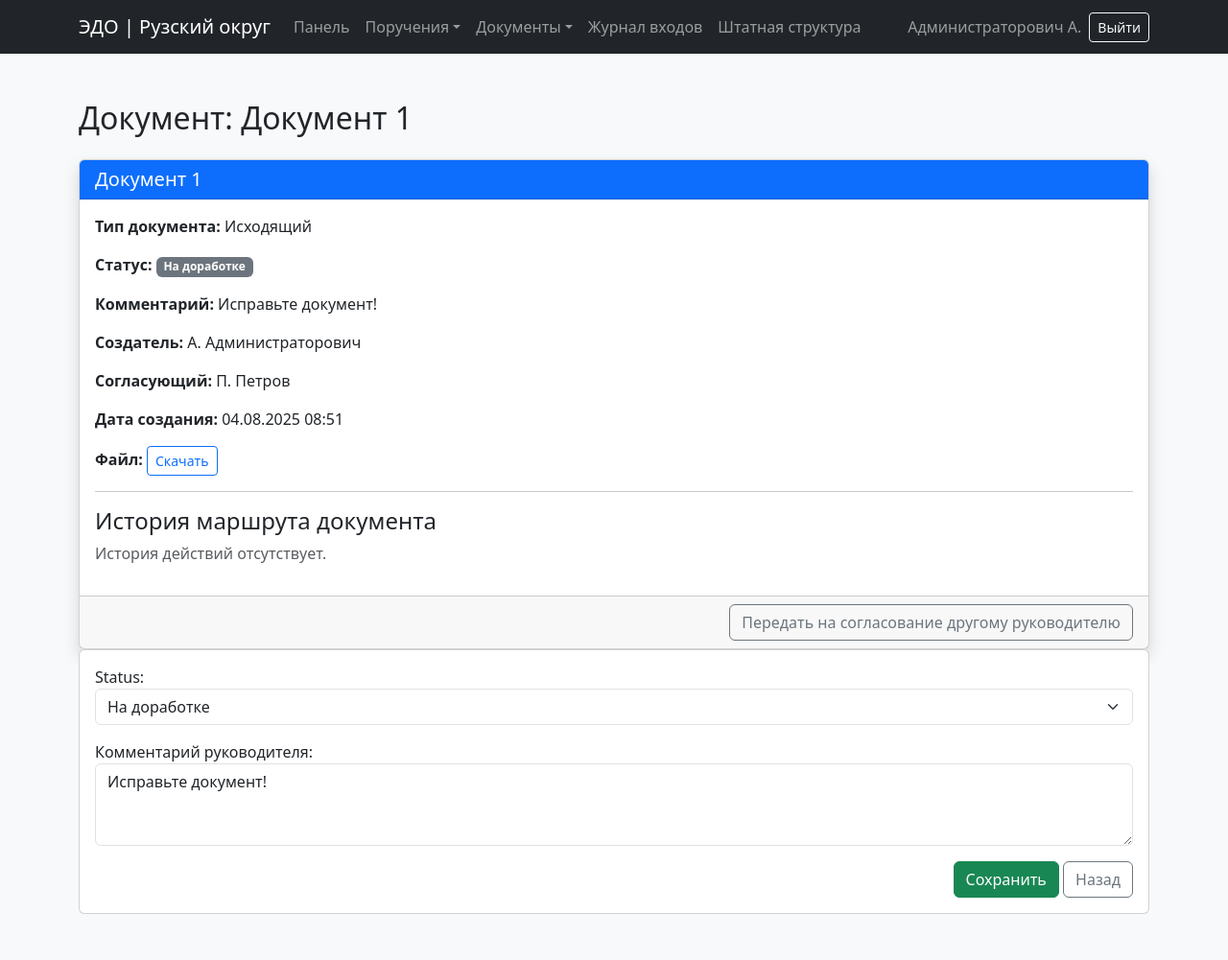
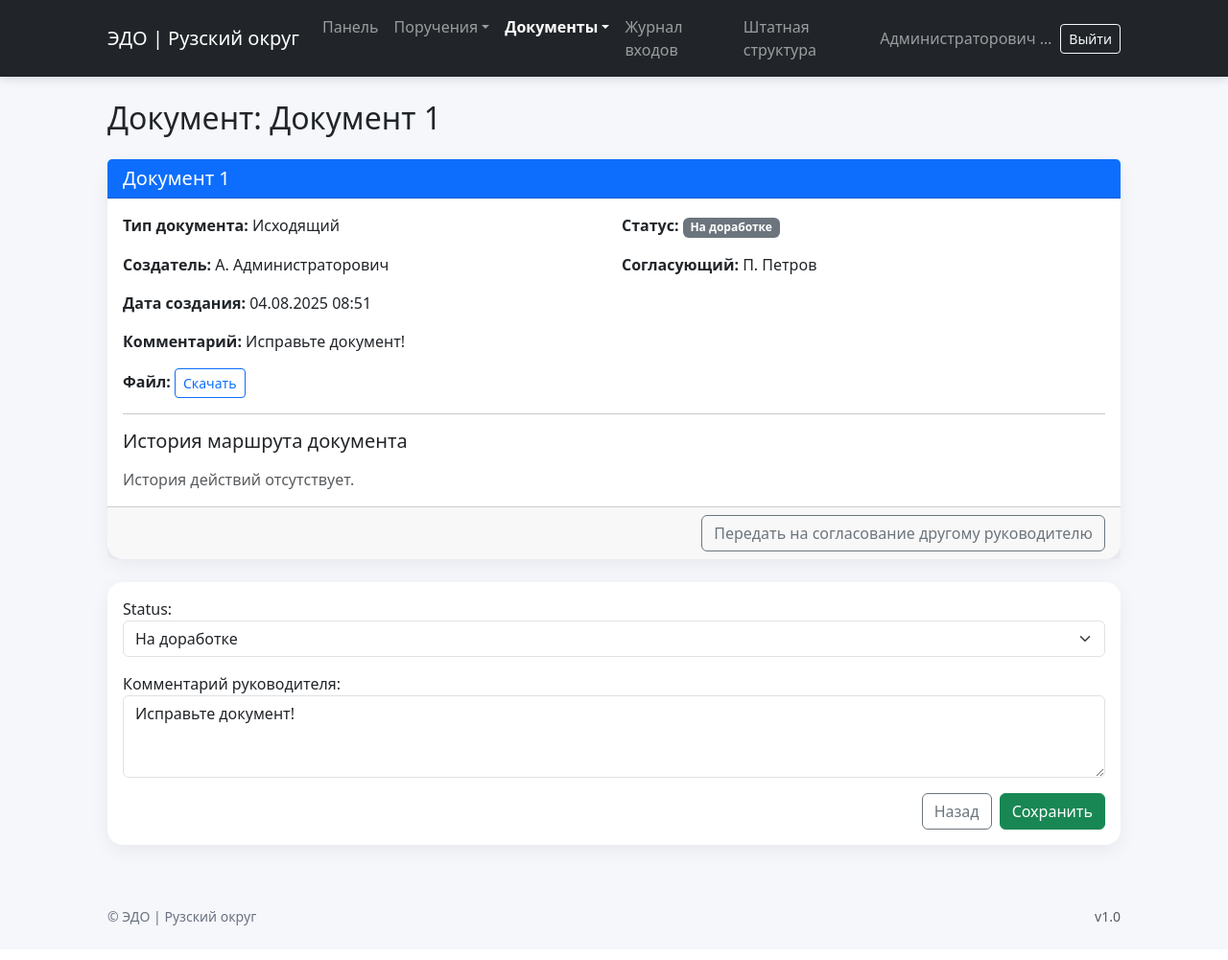
Before and after one commit to TohaDoku/edms_project, a Django app: page /review/1/ in a window 1280 px wide. Shown: the whole page at 96% size. After the commit the page ends 965 px from the top, so only its background shows below. Run offline with Django 5.2, Linux system fonts and the light colour scheme; a user stored in the database is signed in; data comes from the database, SQL or seed files in the repository; both versions use the stored data as it was after the commit; some libraries are stand-ins or nearby versions.

Commit message:
Внёс корректировки

```diff
--- a/edms_project/templates/base.html
+++ b/edms_project/templates/base.html
@@ -1,14 +1,49 @@
+{% load static %}
 <!DOCTYPE html>
 <html lang="ru">
 <head>
   <meta charset="UTF-8">
-    <title>ЭДО | Рузский округ</title>
+  <meta name="viewport" content="width=device-width, initial-scale=1" />
+  <title>{% block title %}ЭДО | Рузский округ{% endblock %}</title>
+
+  <!-- Bootstrap CSS -->
   <link href="https://cdn.jsdelivr.net/npm/bootstrap@5.3.3/dist/css/bootstrap.min.css" rel="stylesheet">
+
+  <!-- Иконка (опционально) -->
+  <link rel="icon" href="{% static 'favicon.ico' %}" />
+
+  <!-- Кастомные стили -->
+  <style>
+    :root {
+      --edo-primary:#0d6efd;
+      --edo-dark:#111827;
+      --edo-muted:#6b7280;
+      --edo-card-radius: 1rem;
+    }
+    body { background: #f5f7fb; }
+    .navbar { box-shadow: 0 2px 10px rgba(17,24,39,0.15); }
+    .navbar .nav-link.active,
+    .navbar .dropdown-item.active { font-weight: 600; }
+    .container-narrow { max-width: 1080px; }
+    .card { border: 0; border-radius: var(--edo-card-radius); box-shadow: 0 6px 20px rgba(17,24,39,0.06); }
+    .card-header { border-top-left-radius: var(--edo-card-radius); border-top-right-radius: var(--edo-card-radius); }
+    .table thead th { white-space: nowrap; }
+    .table-hover tbody tr:hover { background: rgba(13,110,253,0.04); }
+    .btn-icon { display: inline-flex; align-items: center; gap:.4rem; }
+    .badge-soft { background: rgba(13,110,253,.1); color:#0d6efd; }
+    .content-wrap { padding: 24px 0 40px; }
+    footer.footer { color: var(--edo-muted); }
+    @media (max-width: 575.98px) {
+      .navbar-brand { font-size: .95rem; }
+    }
+  </style>
+
+  {% block extra_css %}{% endblock %}
 </head>
-<body class="bg-light">
+<body>
 
 <nav class="navbar navbar-expand-lg navbar-dark bg-dark">
-  <div class="container">
+  <div class="container container-narrow">
     <a class="navbar-brand" href="{% url 'dashboard' %}">ЭДО | Рузский округ</a>
     <button class="navbar-toggler" type="button" data-bs-toggle="collapse" data-bs-target="#mainNavbar" aria-controls="mainNavbar" aria-expanded="false" aria-label="Переключить навигацию">
       <span class="navbar-toggler-icon"></span>
@@ -18,19 +53,11 @@
       <ul class="navbar-nav me-auto mb-2 mb-lg-0">
         {% if user.is_authenticated %}
           <li class="nav-item">
-          <a class="nav-link" href="{% url 'dashboard' %}">Панель</a>
+            <a class="nav-link {% if request.resolver_match.url_name == 'dashboard' %}active{% endif %}" href="{% url 'dashboard' %}">Панель</a>
           </li>
-        <!--<li class="nav-item dropdown">
-          <a class="nav-link dropdown-toggle" href="#" role="button" data-bs-toggle="dropdown">Документы</a>
-          <ul class="dropdown-menu">
-            <li><a class="dropdown-item" href="{% url 'incoming_add' %}">Добавить входящий</a></li>
-            <li><a class="dropdown-item" href="{% url 'create_outgoing' %}">Создать исходящий</a></li>
-            <li><a class="dropdown-item" href="{% url 'route_list' %}">Маршруты</a></li>
-            <li><a class="dropdown-item" href="{% url 'document_archive' %}">Архив</a></li>
-          </ul>
-        </li>-->
+
           <li class="nav-item dropdown">
-          <a class="nav-link dropdown-toggle" href="#" role="button" data-bs-toggle="dropdown">Поручения</a>
+            <a class="nav-link dropdown-toggle {% if request.resolver_match.url_name in 'task_list create_task edit_task' %}active{% endif %}" href="#" role="button" data-bs-toggle="dropdown">Поручения</a>
             <ul class="dropdown-menu">
               {% if not request.user.groups.all.0.name == 'Сотрудник' %}
               <li><a class="dropdown-item" href="{% url 'create_task' %}">Создать поручение</a></li>
@@ -38,8 +65,9 @@
               <li><a class="dropdown-item" href="{% url 'task_list' %}">Активные поручения</a></li>
             </ul>
           </li>
+
           <li class="nav-item dropdown">
-          <a class="nav-link dropdown-toggle" href="#" role="button" data-bs-toggle="dropdown">Документы</a>
+            <a class="nav-link dropdown-toggle {% if request.resolver_match.url_name in 'create_document documents_for_review documents_for_update archive document_detail review_document' %}active{% endif %}" href="#" role="button" data-bs-toggle="dropdown">Документы</a>
             <ul class="dropdown-menu">
               <li><a class="dropdown-item" href="{% url 'create_document' %}">Добавить документ</a></li>
               {% if request.user.groups.all.0.name == 'Сотрудник' %}
@@ -50,33 +78,61 @@
               <li><a class="dropdown-item" href="{% url 'archive' %}">Архив документов</a></li>
             </ul>
           </li>
+
           <li class="nav-item">
-          <a class="nav-link" href="{% url 'login_journal' %}">Журнал входов</a>
+            <a class="nav-link {% if request.resolver_match.url_name == 'login_journal' %}active{% endif %}" href="{% url 'login_journal' %}">Журнал входов</a>
           </li>
+
           <li class="nav-item">
-          <a class="nav-link" href="{% url 'staff_structure_view' %}">Штатная структура</a>
+            <a class="nav-link {% if request.resolver_match.url_name in 'staff_structure_view staff_structure' %}active{% endif %}" href="{% url 'staff_structure_view' %}">Штатная структура</a>
           </li>
+        {% endif %}
       </ul>
 
-
-        <span class="navbar-text me-2">
-
+      {% if user.is_authenticated %}
+        <div class="d-flex align-items-center gap-2">
+          <span class="navbar-text text-truncate" style="max-width: 180px;">
             {{ request.user.last_name }} {{ request.user.first_name }}
           </span>
           <form action="{% url 'logout' %}" method="post" class="d-inline">
             {% csrf_token %}
             <button class="btn btn-outline-light btn-sm">Выйти</button>
           </form>
+        </div>
       {% endif %}
     </div>
   </div>
 </nav>
 
-{% block content %}
-{% endblock %}
+<main class="content-wrap">
+  <div class="container container-narrow">
+
+    <!-- Флеш‑сообщения -->
+    {% if messages %}
+      <div class="mb-3">
+        {% for message in messages %}
+          <div class="alert alert-{{ message.tags|default:'info' }} alert-dismissible fade show" role="alert">
+            {{ message }}
+            <button type="button" class="btn-close" data-bs-dismiss="alert" aria-label="Закрыть"></button>
+          </div>
+        {% endfor %}
+      </div>
+    {% endif %}
+
+    {% block content %}{% endblock %}
+  </div>
+</main>
+
+<footer class="footer py-4">
+  <div class="container container-narrow d-flex justify-content-between small">
+    <span>© {{ now|date:"Y" }} ЭДО | Рузский округ</span>
+    <span class="text-muted">v1.0</span>
+  </div>
+</footer>
 
 <!-- Bootstrap JS -->
 <script src="https://cdn.jsdelivr.net/npm/bootstrap@5.3.3/dist/js/bootstrap.bundle.min.js"></script>
 
+{% block extra_js %}{% endblock %}
 </body>
 </html>
--- a/edms_project/templates/users/review_form.html
+++ b/edms_project/templates/users/review_form.html
@@ -1,47 +1,44 @@
 {% extends 'base.html' %}
+{% block title %}Согласование документа — ЭДО{% endblock %}
 {% block content %}
-<div class="container py-5">
 <h2 class="mb-4">Документ: {{ document.title }}</h2>
-  <div class="card shadow">
-    <div class="card-header bg-primary text-white">
-      <h5 class="mb-0">{{ document.title }}</h5>
+
+<div class="card mb-4">
+  <div class="card-header bg-primary text-white"><h5 class="mb-0">{{ document.title }}</h5></div>
+  <div class="card-body">
+    <div class="row g-3">
+      <div class="col-md-6"><strong>Тип документа:</strong> {{ document.type_choices|default:"—" }}</div>
+      <div class="col-md-6"><strong>Статус:</strong> <span class="badge bg-secondary">{{ document.get_status_display }}</span></div>
+      <div class="col-md-6"><strong>Создатель:</strong> {{ document.creator.get_full_name|default:document.creator.username }}</div>
+      <div class="col-md-6"><strong>Согласующий:</strong> {{ document.executor.get_full_name|default:document.executor.username }}</div>
+      <div class="col-md-6"><strong>Дата создания:</strong> {{ document.created_at|date:"d.m.Y H:i" }}</div>
+      <div class="col-md-12"><strong>Комментарий:</strong> {{ document.reviewer_comment|default:"—" }}</div>
+      {% if document.file %}
+      <div class="col-md-12">
+        <strong>Файл:</strong> <a href="{{ document.file.url }}" class="btn btn-sm btn-outline-primary" target="_blank" download>Скачать</a>
       </div>
-    <div class="card-body">
-      <p><strong>Тип документа:</strong> {{ document.type_choices|default:"—" }}</p>
-      <p><strong>Статус:</strong> <span class="badge bg-secondary">{{ document.get_status_display }}</span></p>
-      <p><strong>Комментарий:</strong> {{ document.reviewer_comment|default:"—" }}</p>
-      <p><strong>Создатель:</strong> {{ document.creator.get_full_name|default:document.creator.username }}</p>
-      <p><strong>Согласующий:</strong> {{ document.executor.get_full_name|default:document.executor.username }}</p>
-      <p><strong>Дата создания:</strong> {{ document.created_at|date:"d.m.Y H:i" }}</p>
-
-      {% if document.file %}
-        <p><strong>Файл:</strong> <a href="{{ doc.file.url }}" class="btn btn-sm btn-outline-primary" target="_blank" download>Скачать</a></p>
       {% endif %}
+    </div>
 
     <hr>
-    <h4>История маршрута документа</h4>
+    <h5 class="mb-3">История маршрута документа</h5>
     {% if document.action_logs.all %}
       <ul class="list-group">
         {% for log in document.action_logs.all %}
           <li class="list-group-item d-flex justify-content-between align-items-center">
-            <div>
-              <strong>{{ log.user.get_full_name|default:log.user.username }}</strong>
-              — {{ log.get_action_display }}
-            </div>
+            <div><strong>{{ log.user.get_full_name|default:log.user.username }}</strong> — {{ log.get_action_display }}</div>
             <small class="text-muted">{{ log.timestamp|date:"d.m.Y H:i" }}</small>
           </li>
         {% endfor %}
       </ul>
     {% else %}
-      <p class="text-muted">История действий отсутствует.</p>
+      <p class="text-muted mb-0">История действий отсутствует.</p>
     {% endif %}
+  </div>
 
+  <div class="card-footer d-flex justify-content-end">
+    <button class="btn btn-outline-secondary" data-bs-toggle="modal" data-bs-target="#changeExecutorModal">Передать на согласование другому руководителю</button>
   </div>
-    <div class="card-footer text-end">
-  <!-- Кнопка для открытия модалки -->
-  <button class="btn btn-outline-secondary" data-bs-toggle="modal" data-bs-target="#changeExecutorModal">
-    Передать на согласование другому руководителю
-  </button>
 </div>
 
 <!-- Модальное окно -->
@@ -55,7 +52,6 @@
           <button type="button" class="btn-close" data-bs-dismiss="modal" aria-label="Закрыть"></button>
         </div>
         <div class="modal-body">
-          <div class="mb-3">
           <label for="executor" class="form-label">Согласующий</label>
           <select name="executor" id="executor" class="form-select" required>
             {% for user in leaders %}
@@ -65,13 +61,11 @@
             {% endfor %}
           </select>
         </div>
-        </div>
         <div class="modal-footer">
           <button type="button" class="btn btn-outline-secondary" data-bs-dismiss="modal">Отмена</button>
           <button type="submit" class="btn btn-primary">Сохранить</button>
         </div>
       </form>
-    </div>
     </div>
   </div>
 </div>
@@ -81,12 +75,11 @@
     <form method="post" enctype="multipart/form-data">
       {% csrf_token %}
       {{ form.as_p }}
-        <div class="text-end mt-3">
+      <div class="d-flex justify-content-end gap-2 mt-3">
+        <a href="{% url 'documents_for_review' %}" class="btn btn-outline-secondary">Назад</a>
         <button type="submit" class="btn btn-success">Сохранить</button>
-          <a href="{% url 'documents_for_review' %}" class="btn btn-outline-secondary">Назад</a>
       </div>
     </form>
   </div>
 </div>
-</div>
 {% endblock %}
--- a/edms_project/users/models.py
+++ b/edms_project/users/models.py
@@ -32,7 +32,7 @@
     description = models.TextField("Описание", blank=True)
     creator = models.ForeignKey(User, on_delete=models.CASCADE, related_name="created_tasks")
     executor = models.ForeignKey(User, on_delete=models.CASCADE, related_name="assigned_tasks")
-    department = models.ForeignKey(Department, on_delete=models.CASCADE)
+    department = models.ForeignKey(Department, on_delete=models.CASCADE, blank=True, null=True)
     deadline = models.DateTimeField("Дедлайн")
     created_at = models.DateTimeField(auto_now_add=True)
     is_completed = models.BooleanField(default=False)
```
Also changed, not shown: edms_project/templates/users/archive.html (+9 -11 lines), edms_project/templates/users/create_document.html (+6 -9 lines), edms_project/templates/users/create_task.html (+5 -10 lines), edms_project/templates/users/dashboard.html (+8 -10 lines), edms_project/templates/users/document_detail.html (+20 -26 lines), edms_project/templates/users/edit_task.html (+10 -5 lines), edms_project/templates/users/login_journal.html (+17 -7 lines), edms_project/templates/users/review_list.html (+14 -17 lines), edms_project/templates/users/task_list.html (+10 -16 lines), edms_project/db.sqlite3, edms_project/users/migrations/0009_alter_document_type_choices.py (added), edms_project/users/migrations/0010_alter_task_department.py (added). Lines whose indentation alone changed are shown as unchanged.
